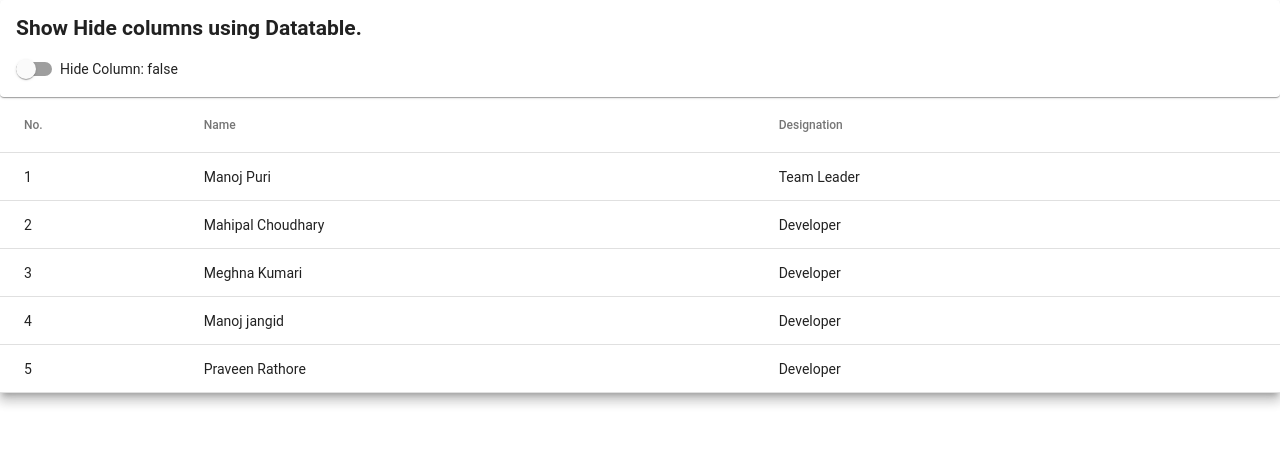
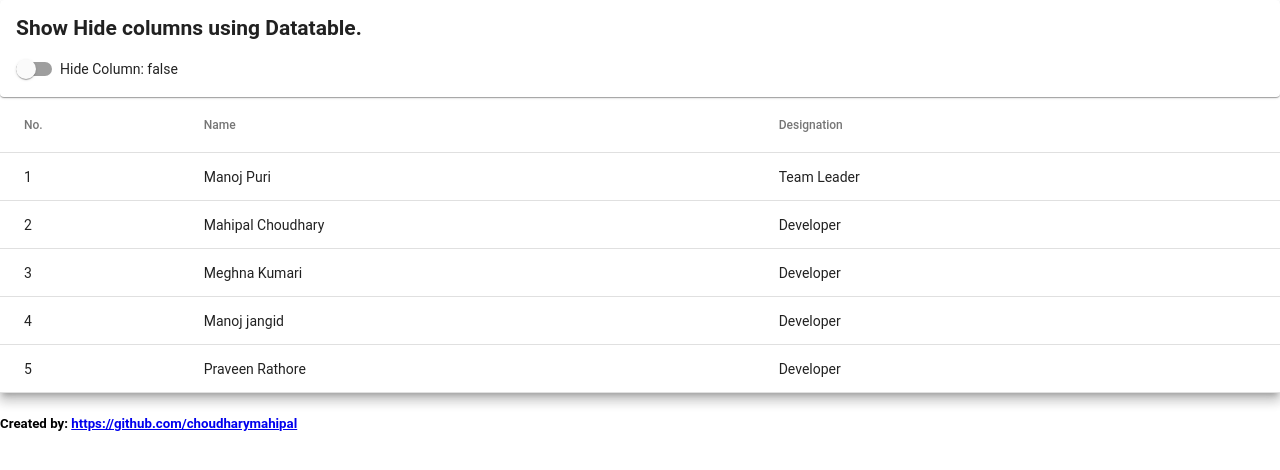
Before and after one commit to choudharymahipal/ShowHide_Column, an Angular app: page / in a window 1280 px wide. Shown: the top 470 px of the page. Built offline with nearby package versions, Linux system fonts and the light colour scheme.

Commit message:
2 files modified

```diff
--- a/src/app/app.component.html
+++ b/src/app/app.component.html
@@ -1,11 +1,8 @@
 <mat-card class="result">
 	<mat-card-content>
 		<h2 class="example-h2">Show Hide columns using Datatable.</h2>
-
 		<section class="example-section">
-      <mat-slide-toggle
-          class="example-margin"
-          color="primary" [(ngModel)]="ShowHide" (change)="FunShowHide()" >
+			<mat-slide-toggle class="example-margin" color="primary" [(ngModel)]="ShowHide" (change)="FunShowHide()">
 				Hide Column: {{ShowHide}}
 			</mat-slide-toggle>
 		</section>
@@ -15,10 +12,7 @@
 
 <table mat-table [dataSource]="dataSource" class="mat-elevation-z8">
 
-  <!--- Note that these columns can be defined in any order.
-        The actual rendered columns are set as a property on the row definition" -->
-
-  <!-- Position Column -->
+	<!-- id Column -->
 	<ng-container matColumnDef="id">
 		<th mat-header-cell *matHeaderCellDef> No. </th>
 		<td mat-cell *matCellDef="let element"> {{element.id}} </td>
@@ -30,14 +24,16 @@
 		<td mat-cell *matCellDef="let element"> {{element.name}} </td>
 	</ng-container>
 
-  <!-- Weight Column -->
+	<!-- Designation Column -->
 	<ng-container *ngIf="!ShowHide" matColumnDef="Designation">
 		<th mat-header-cell *matHeaderCellDef> Designation </th>
 		<td mat-cell *matCellDef="let element"> {{element.Designation}} </td>
 	</ng-container>
-
-
-
 	<tr mat-header-row *matHeaderRowDef="displayedColumns"></tr>
 	<tr mat-row *matRowDef="let row; columns: displayedColumns;"></tr>
 </table>
+
+<h5>
+	Created by:
+	<a href="https://github.com/choudharymahipal"> https://github.com/choudharymahipal</a>
+</h5>
--- a/src/app/app.component.ts
+++ b/src/app/app.component.ts
@@ -12,7 +12,6 @@ export class AppComponent {
   ShowHide: boolean = false;
 
   FunShowHide() {
-
     if(this.ShowHide){
       this.displayedColumns.pop();
     }else{
```
Lines whose indentation alone changed are shown as unchanged.
